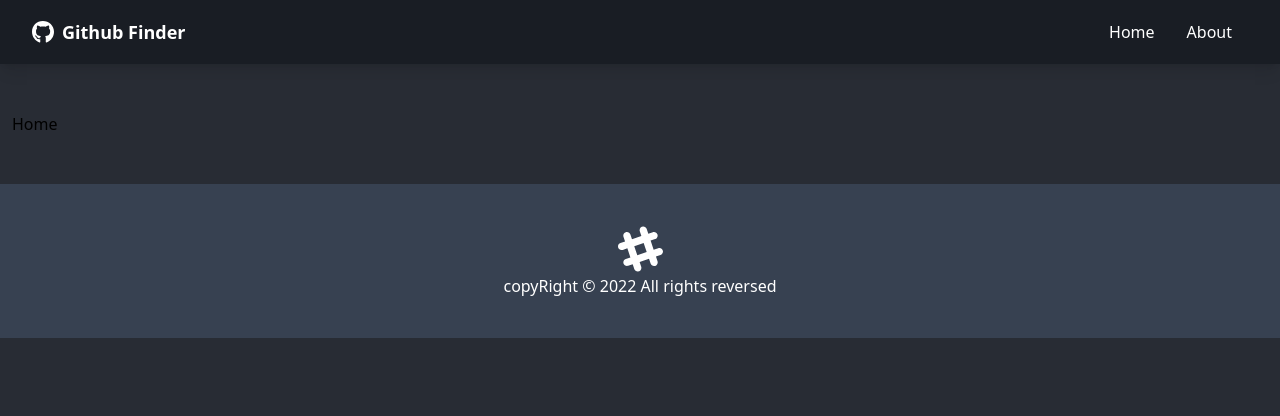
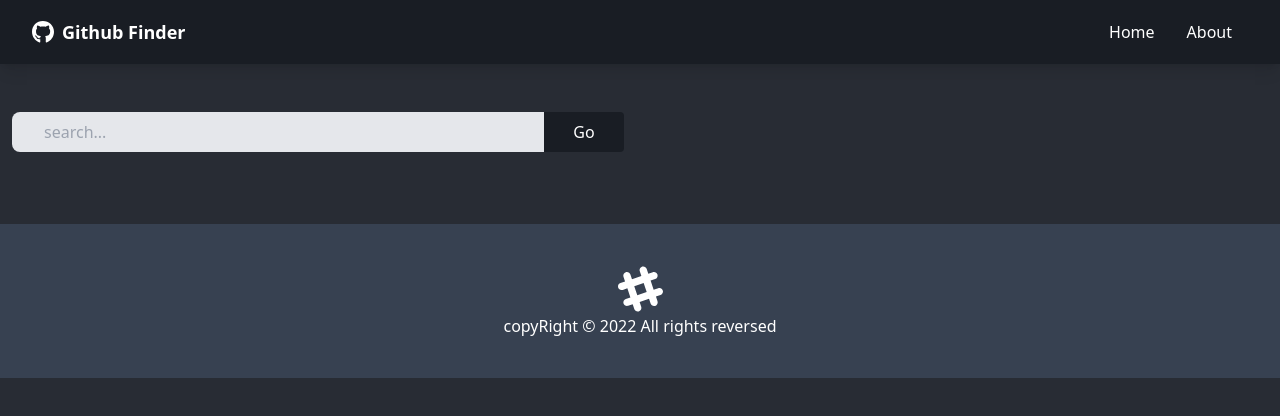
Before and after one commit to Erfangh-80/react-github-finder-ts, a React (Create React App) app: page / in a window 1280 px wide. Shown: the top 416 px of the page. Built offline with nearby package versions, Linux system fonts and the light colour scheme.

Commit message:
use user components

```diff
--- a/src/pages/Home.tsx
+++ b/src/pages/Home.tsx
@@ -1,9 +1,17 @@
+// components
+import { useState } from "react";
+import UserResults from "../components/users/UserResults";
+import UserSearch from "../components/users/UserSearch";
+
 const Home = (): JSX.Element => {
-    return (
-        <div>
-            Home
-        </div>
-    );
+
+
+  return (
+    <>
+      <UserSearch />
+      <UserResults  />
+    </>
+  );
 };
 
 export default Home;
```
